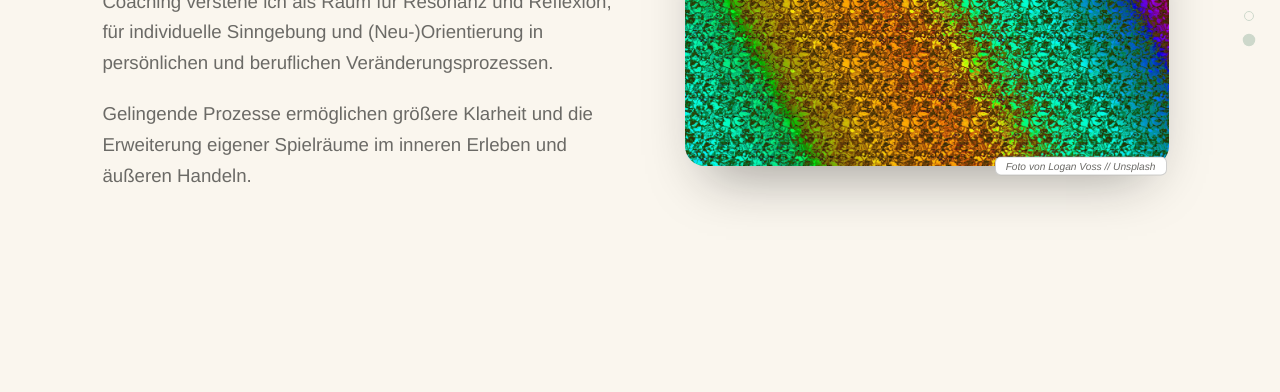
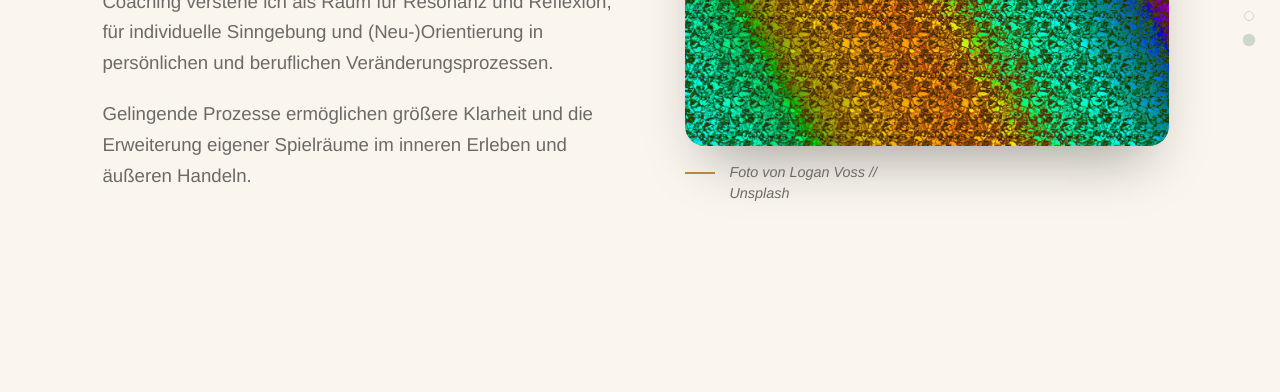
Before and after one commit to 310725-ks/Praxis-Website, an Eleventy site: page src/coaching/index.njk in a window 1280 px wide. Shown: the part 408-800 px from the top of the page. Built offline with nearby package versions, Linux system fonts and the light colour scheme; Eleventy itself is replaced by a stand-in of ours; files that its build step writes are made by us from their sources.

Commit message:
Update style.css

```diff
--- a/src/assets/css/style.css
+++ b/src/assets/css/style.css
@@ -1914,3 +1914,28 @@ body.on-contact .snap-dots button.is-active{background:#cdd8cb;}
 /* Lebensrad: Bildunterschrift unter der Grafik statt über deren Rand */
 .rd-photo.rd-plain{display:block;text-align:center;}
 .rd-photo.rd-plain .rd-credit{position:static;transform:none;display:inline-block;margin:12px 0 0;max-width:100%;}
+
+/* ==========================================================================
+   Bildunterschriften (Design-Update): kurzer Goldstrich links, kursiver Text
+   ohne Kasten, linksbündig direkt unter dem Bild.
+   ========================================================================== */
+.ph-hero .hero-photo-wrap p.photo-credit,
+.sv-hero-photo-wrap p.sv-photo-credit,
+.co-hero-photo-wrap p.co-photo-credit,
+.rd-credit,
+.rd-photo.rd-plain .rd-credit{
+  position:static;transform:none;z-index:auto;
+  display:flex;align-items:flex-start;gap:14px;
+  align-self:flex-start;max-width:none;width:auto;
+  margin:16px 0 0;padding:0;border:0;border-radius:0;background:none;box-shadow:none;
+  text-align:left;font-size:.9rem;font-style:italic;line-height:1.5;color:var(--muted);
+}
+.ph-hero .hero-photo-wrap p.photo-credit::before,
+.sv-hero-photo-wrap p.sv-photo-credit::before,
+.co-hero-photo-wrap p.co-photo-credit::before,
+.rd-credit::before{
+  content:"";flex:0 0 30px;height:2px;margin-top:calc(.75em - 1px);background:var(--gold);
+}
+/* Auf dem Farbverlauf-Hero (Paar-, Einzel-, Familientherapie) heller Text */
+.ph-hero .hero-photo-wrap p.photo-credit{color:#fff;}
+.rd-photo.rd-plain{display:block;text-align:left;}
```
